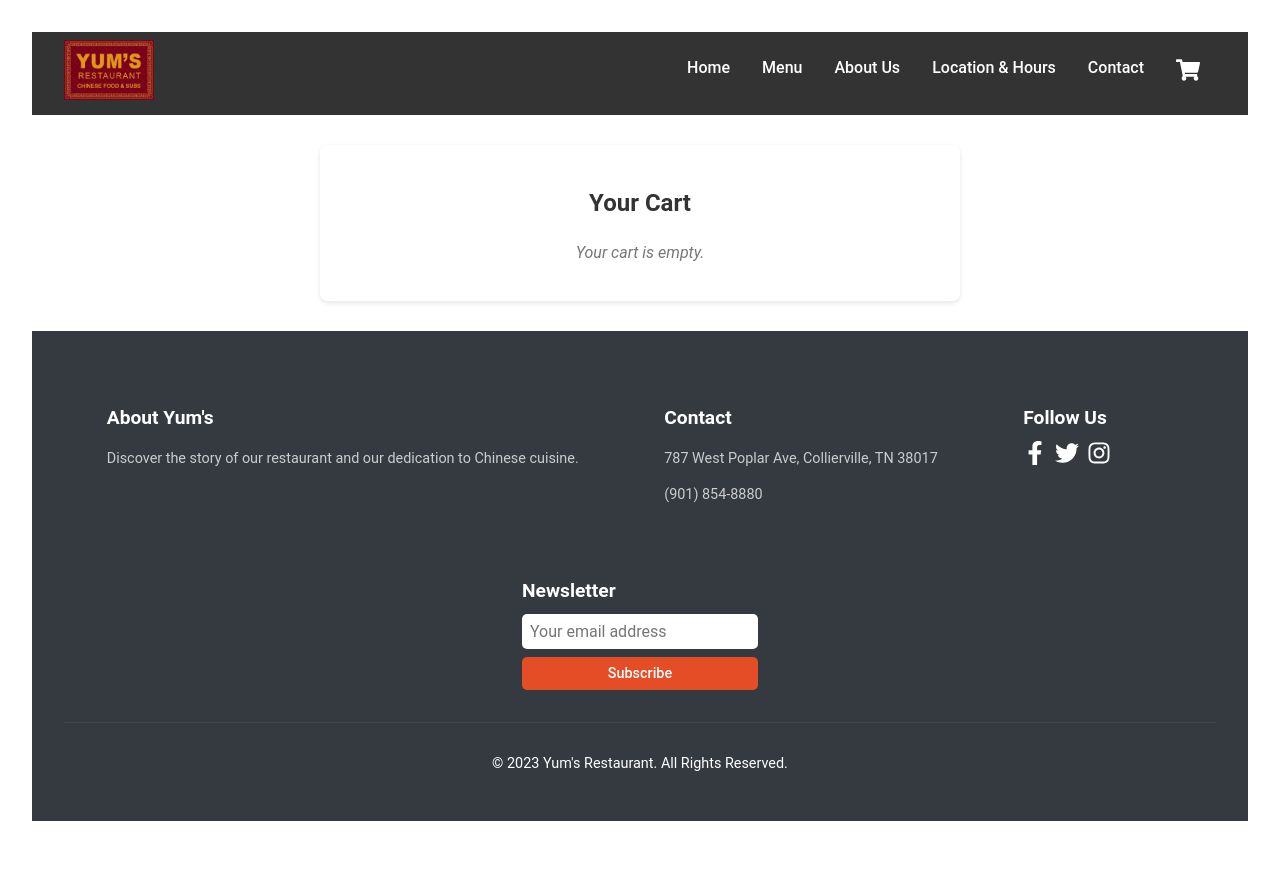
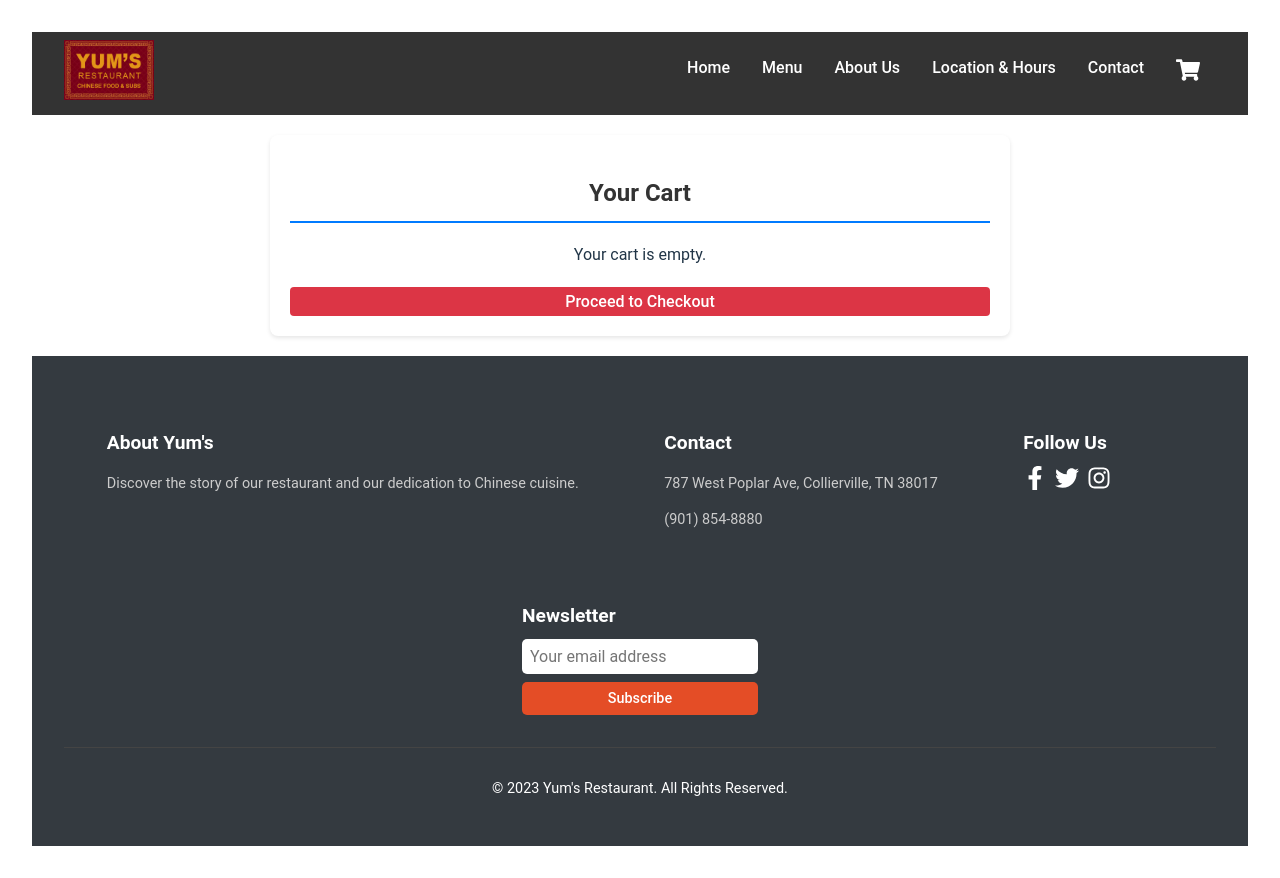
Before and after one commit to akaashkasi/YumsRestaurant, a React (Vite) app: page /cart in a window 1280 px wide. Before the commit the page ends 853 px from the top, so only its background shows below. Built offline with nearby package versions, Linux system fonts and the light colour scheme.

Commit message:
Added checkout add to cart logic

```diff
--- a/package.json
+++ b/package.json
@@ -46,6 +46,7 @@
     "redux": "^5.0.0",
     "styled-components": "^6.1.1",
     "twilio": "^4.20.0",
+    "uuid": "^9.0.1",
     "webpack": "^5.89.0",
     "yup": "^1.3.3"
   },
--- a/src/App.jsx
+++ b/src/App.jsx
@@ -1,4 +1,4 @@
-import { useState } from 'react';
+import { useEffect, useState } from 'react';
 import { BrowserRouter as Router, Route, Routes } from 'react-router-dom';
 import Header from './client/components/Header';
 import Hero from './client/components/Hero';
@@ -9,28 +9,64 @@ import Location from './client/components/Location';
 import Footer from './client/components/Footer';
 import Cart from './client/components/Cart';
 import LoadingSpinner from './client/components/LoadingSpinner'; // Import the spinner component
+import Checkout from './client/components/Checkout';
+import { CartProvider } from './client/context/CartContext';
 import './App.css';
 
 function App() {
   const [isLoading, setIsLoading] = useState(false); // State to manage loading
+  const [cartItems, setCartItems] = useState(() => {
+    const savedCart = localStorage.getItem('cart');
+    return savedCart ? JSON.parse(savedCart) : [];
+  }); // State to manage cart items
+
+  const addToCart = item => {
+    setIsLoading(true);
+    setCartItems(prevItems => [...prevItems, item]);
+    setIsLoading(false);
+  };
+
+  const removeFromCart = itemId => {
+    setIsLoading(true);
+    setCartItems(prevItems => prevItems.filter(item => item.id !== itemId));
+    setIsLoading(false);
+  };
+
+  useEffect(() => {
+    localStorage.setItem('cart', JSON.stringify(cartItems));
+  }, [cartItems]);
 
   return (
     <Router>
       <div className="App">
         <Header />
-        {isLoading && <LoadingSpinner />}{' '}
-        {/* Conditional rendering of the spinner */}
+        <CartProvider value={{ cartItems, addToCart, removeFromCart }}>
+          {isLoading && <LoadingSpinner message="Loading cart..." />}
           <Routes>
             <Route path="/about" element={<About />} />
             <Route
               path="/menu"
-            element={<MenuPreview setIsLoading={setIsLoading} />}
+              element={<MenuPreview onAddToCart={addToCart} />}
             />
             <Route path="/contact" element={<Contact />} />
             <Route path="/location" element={<Location />} />
             <Route path="/" element={<Hero />} />
-          <Route path="/cart" element={<Cart />} />
+            <Route
+              path="/cart"
+              element={
+                <Cart
+                  cartItems={cartItems}
+                  onRemoveFromCart={removeFromCart}
+                  onCheckout={() => console.log('Checkout', cartItems)} // Replace with your checkout logic
+                />
+              }
+            />
+            <Route
+              path="/checkout"
+              element={<Checkout cartItems={cartItems} />}
+            />
           </Routes>
+        </CartProvider>
         <Footer />
       </div>
     </Router>
--- a/src/client/components/Cart.jsx
+++ b/src/client/components/Cart.jsx
@@ -1,16 +1,16 @@
-// components/Cart.jsx
-import { useState } from 'react';
+import { useContext } from 'react';
+import CartContext from '../context/CartContext';
+import PropTypes from 'prop-types';
 import '../components/css/Cart.css';
+import { useNavigate } from 'react-router-dom';
 
-function Cart() {
-  const [cartItems, setCartItems] = useState([]);
+function Cart({ onCheckout }) {
+  let navigate = useNavigate();
+  const { cartItems, removeFromCart } = useContext(CartContext);
 
-  // const handleAddToCart = (item) => {
-  //     setCartItems([...cartItems, item]);
-  // };
-
-  const handleRemoveFromCart = itemId => {
-    setCartItems(cartItems.filter(item => item.id !== itemId));
+  const goToCheckout = () => {
+    onCheckout(cartItems);
+    navigate('/checkout');
   };
 
   return (
@@ -21,17 +21,23 @@ function Cart() {
           {cartItems.map(item => (
             <li key={item.id}>
               <span>{item.name}</span>
-              <button onClick={() => handleRemoveFromCart(item.id)}>
-                Remove
-              </button>
+              <span>${item.price.toFixed(2)}</span>
+              <button onClick={() => removeFromCart(item.id)}>Remove</button>
             </li>
           ))}
         </ul>
       ) : (
         <p>Your cart is empty.</p>
       )}
+      <button className="proceed-button" onClick={goToCheckout}>
+        Proceed to Checkout
+      </button>
     </section>
   );
 }
 
+Cart.propTypes = {
+  onCheckout: PropTypes.func.isRequired,
+};
+
 export default Cart;
--- /dev/null
+++ b/src/client/components/Checkout.jsx
@@ -0,0 +1,42 @@
+// Checkout.jsx
+import { useContext } from 'react';
+import CartContext from '../context/CartContext';
+import '../components/css/Checkout.css';
+
+function Checkout() {
+  const { cartItems, taxAmount, tipAmount } = useContext(CartContext);
+
+  const calculateTotal = () => {
+    const subtotal = cartItems.reduce((total, item) => total + item.price, 0);
+
+    // Convert tipAmount to a number
+    const numericTipAmount = Number(tipAmount);
+
+    return subtotal + taxAmount + numericTipAmount;
+  };
+
+  const handlePayment = () => {
+    console.log('Processing payment...');
+  };
+
+  return (
+    <div className="checkout-container">
+      <h2>Checkout</h2>
+      <ul className="checkout-list">
+        {cartItems.map(item => (
+          <li key={item.id}>
+            {item.name} - ${item.price.toFixed(2)}
+          </li>
+        ))}
+      </ul>
+      <p className="checkout-tax">Tax: ${taxAmount.toFixed(2)}</p>
+      <p className="checkout-tip">Tip: ${tipAmount.toFixed(2)}</p>
+      <p className="checkout-total">Total: ${calculateTotal().toFixed(2)}</p>
+      <button className="pay-now-button" onClick={handlePayment}>
+        Pay Now
+      </button>
+    </div>
+  );
+}
+
+export default Checkout;
--- a/src/client/components/LoadingSpinner.jsx
+++ b/src/client/components/LoadingSpinner.jsx
@@ -1,9 +1,14 @@
 import './css/LoadingSpinner.css'; // Make sure to create a corresponding CSS file
+import PropTypes from 'prop-types';
 
-const LoadingSpinner = () => (
-  <div className="spinner-container">
-    <div className="loading-spinner"></div>
+const LoadingSpinner = ({ message }) => (
+  <div className="loading-spinner">
+    <div className="spinner"></div>
+    <p>{message}</p>
   </div>
 );
 
+LoadingSpinner.propTypes = {
+  message: PropTypes.string.isRequired,
+};
 export default LoadingSpinner;
--- a/src/client/components/css/Cart.css
+++ b/src/client/components/css/Cart.css
@@ -1,41 +1,64 @@
 /* components/Cart.css */
 .cart {
+  max-width: 700px;
+  margin: 20px auto;
   padding: 20px;
+  border-radius: 8px;
   background-color: #fff;
-  color: #333;
-  border-radius: 8px;
-  box-shadow: 0 2px 5px rgba(0, 0, 0, 0.1);
-  max-width: 600px;
-  margin: 30px auto;
+  box-shadow: 0 2px 4px rgba(0, 0, 0, 0.1);
 }
 
 .cart h2 {
+  border-bottom: 2px solid #007bff;
+  padding-bottom: 10px;
+  margin-bottom: 20px;
   color: #333;
-  font-size: 1.5em;
-  margin-bottom: 20px;
   text-align: center;
 }
 
 .cart ul {
-  list-style-type: none;
+  list-style: none;
   padding: 0;
+  margin: 0;
 }
 
-.cart ul li {
-  padding: 10px;
-  border-bottom: 1px solid #eee;
+.cart li {
   display: flex;
   justify-content: space-between;
   align-items: center;
+  padding: 10px 0;
+  border-bottom: 1px solid #eee;
 }
 
-.cart ul li span {
-  flex-grow: 1;
+.cart li:last-child {
+  border-bottom: none;
 }
 
-.cart ul li button {
+.cart span {
+  font-size: 1em;
+  color: #333;
+}
+
+.cart button {
   padding: 5px 10px;
-  background-color: #e44d26;
+  background-color: #dc3545;
+  color: white;
+  border: none;
+  border-radius: 4px;
+  cursor: pointer;
+  transition: background-color 0.2s ease;
+}
+
+.cart button:hover {
+  background-color: #c82333;
+}
+
+.proceed-button {
+  display: block;
+  width: 100%;
+  padding: 10px;
+  margin-top: 20px;
+  background-color: #28a745;
   color: white;
   border: none;
   border-radius: 5px;
@@ -43,14 +66,8 @@
   transition: background-color 0.2s ease;
 }
 
-.cart ul li button:hover {
-  background-color: #cb3a21;
-}
-
-.cart p {
-  text-align: center;
-  color: #777;
-  font-style: italic;
+.proceed-button:hover {
+  background-color: #218838;
 }
 
 /* Responsive adjustments */
--- /dev/null
+++ b/src/client/components/css/Checkout.css
@@ -0,0 +1,48 @@
+.checkout-container {
+  max-width: 600px;
+  margin: 0 auto;
+  padding: 20px;
+  border: 1px solid #ddd;
+  border-radius: 8px;
+  background-color: #f9f9f9;
+}
+
+.checkout-container h2 {
+  text-align: center;
+  color: #333;
+}
+
+.checkout-list {
+  list-style: none;
+  padding: 0;
+}
+
+.checkout-list li {
+  padding: 10px;
+  border-bottom: 1px solid #eee;
+}
+
+.checkout-total {
+  text-align: right;
+  margin-top: 20px;
+  font-size: 1.2em;
+  font-weight: bold;
+}
+
+.pay-now-button {
+  display: block;
+  width: 100%;
+  padding: 10px 20px;
+  margin-top: 20px;
+  font-size: 1em;
+  color: white;
+  background-color: #007bff;
+  border: none;
+  border-radius: 5px;
+  cursor: pointer;
+  transition: background-color 0.3s ease;
+}
+
+.pay-now-button:hover {
+  background-color: #0056b3;
+}
--- /dev/null
+++ b/src/client/context/CartContext.jsx
@@ -0,0 +1,58 @@
+import { createContext, useState, useEffect } from 'react';
+import PropTypes from 'prop-types';
+
+export const CartContext = createContext();
+
+export const CartProvider = ({ children }) => {
+  const [taxAmount, setTaxAmount] = useState(0);
+  const [tipAmount, setTipAmount] = useState(() => {
+    // Retrieve tip amount from localStorage or default to 0
+    const savedTipAmount = localStorage.getItem('tipAmount');
+    return savedTipAmount !== null ? parseFloat(savedTipAmount) : 0;
+  });
+
+  const [cartItems, setCartItems] = useState(() => {
+    const savedCart = localStorage.getItem('cart');
+    return savedCart ? JSON.parse(savedCart) : [];
+  });
+
+  useEffect(() => {
+    localStorage.setItem('cart', JSON.stringify(cartItems));
+    const subtotal = cartItems.reduce((total, item) => total + item.price, 0);
+    setTaxAmount(subtotal * 0.0975);
+  }, [cartItems]);
+
+  const addToCart = item => {
+    setCartItems(prevItems => [...prevItems, item]);
+  };
+
+  const removeFromCart = itemId => {
+    setCartItems(prevItems => prevItems.filter(item => item.id !== itemId));
+  };
+
+  const updateTipAmount = newTipAmount => {
+    setTipAmount(newTipAmount);
+    localStorage.setItem('tipAmount', newTipAmount); // Save to localStorage
+  };
+
+  return (
+    <CartContext.Provider
+      value={{
+        cartItems,
+        addToCart, // Function to add items to cart
+        removeFromCart, // Function to remove items from cart
+        taxAmount, // Tax amount
+        tipAmount, // Tip amount
+        setTipAmount: updateTipAmount, // Function to update tip amount
+      }}
+    >
+      {children}
+    </CartContext.Provider>
+  );
+};
+
+CartProvider.propTypes = {
+  children: PropTypes.node.isRequired,
+};
+
+export default CartContext;
```
Also changed, not shown: src/client/components/CartParentComponent.jsx (added, +34 -0 lines), src/client/components/MenuPreview.jsx (+35 -9 lines), 2 other files (tests, documents, lock files or other folders). Lines whose indentation alone changed are shown as unchanged.
